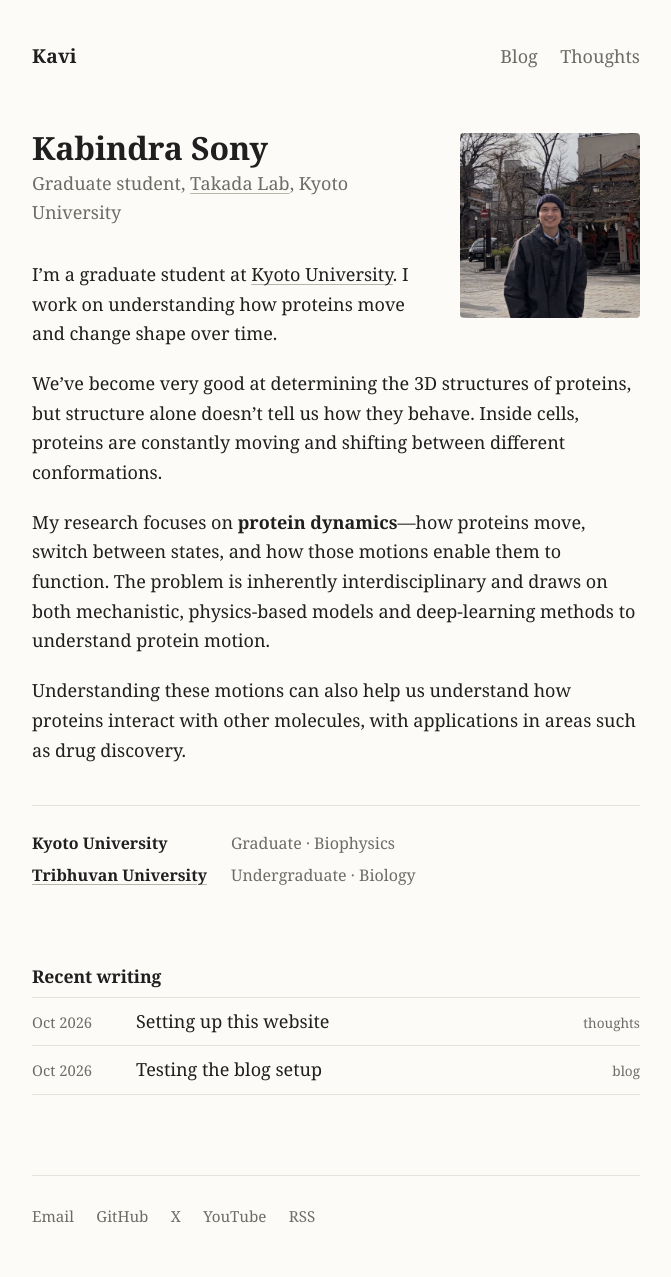
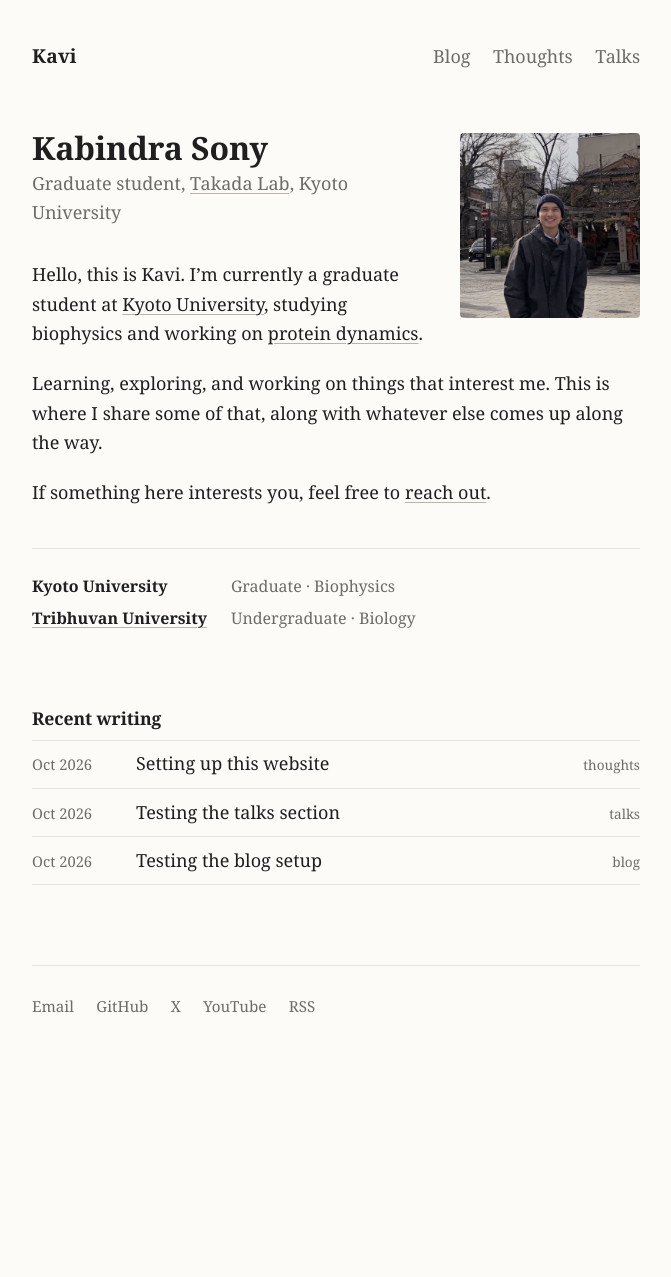
Before and after one commit to thisizkavi-lab/kavi-web, a Jekyll site: the page built from index.md, in a window 1280 px wide. Shown: the whole page, without its empty margins (304-975 px from the left). Built offline with Jekyll 4.4.1, drawn with Linux system fonts in a browser that asks for light colours; after the commit the page ends 1068 px from its top, so only the background shows below that.

Commit message:
Update intro text and section blurbs, add Talks and Research pages

```diff
--- a/_config.yml
+++ b/_config.yml
@@ -34,13 +34,13 @@ image: /assets/img/profile.jpg
 sections:
   - name: blog
     title: Blog
-    blurb: Things I learn, work through, and explain.
+    blurb: Along the way.
   - name: thoughts
     title: Thoughts
-    blurb: On science, ambition, and becoming a scientist.
-  # - name: lectures
-  #   title: Lectures
-  #   blurb: Recorded talks and lectures.
+    blurb: Passing thoughts.
+  - name: talks
+    title: Talks
+    blurb: Out loud.
 
 permalink: /:categories/:title/
 
--- a/index.md
+++ b/index.md
@@ -5,13 +5,11 @@ heading: Kabindra Sony
 tagline: Graduate student, [Takada Lab](https://theory.biophys.kyoto-u.ac.jp/), Kyoto University
 ---
 
-I'm a graduate student at [Kyoto University](https://www.kyoto-u.ac.jp/en). I work on understanding how proteins move and change shape over time.
+Hello, this is Kavi. I'm currently a graduate student at [Kyoto University](https://www.kyoto-u.ac.jp/en), studying biophysics and working on [protein dynamics]({{ '/research/' | relative_url }}).
 
-We've become very good at determining the 3D structures of proteins, but structure alone doesn't tell us how they behave. Inside cells, proteins are constantly moving and shifting between different conformations.
+Learning, exploring, and working on things that interest me. This is where I share some of that, along with whatever else comes up along the way.
 
-My research focuses on **protein dynamics**—how proteins move, switch between states, and how those motions enable them to function. The problem is inherently interdisciplinary and draws on both mechanistic, physics-based models and deep-learning methods to understand protein motion.
-
-Understanding these motions can also help us understand how proteins interact with other molecules, with applications in areas such as drug discovery.
+If something here interests you, feel free to [reach out](mailto:{{ site.social.email }}).
 
 <dl class="education">
   <dt>Kyoto University</dt><dd>Graduate · Biophysics</dd>
--- /dev/null
+++ b/talks/index.html
@@ -0,0 +1,5 @@
+---
+layout: section
+section: talks
+title: Talks
+---
```
Also changed, not shown: research.md (added, +15 -0 lines), talks/_posts/2026-10-16-testing-talks.md (added, +8 -0 lines).
